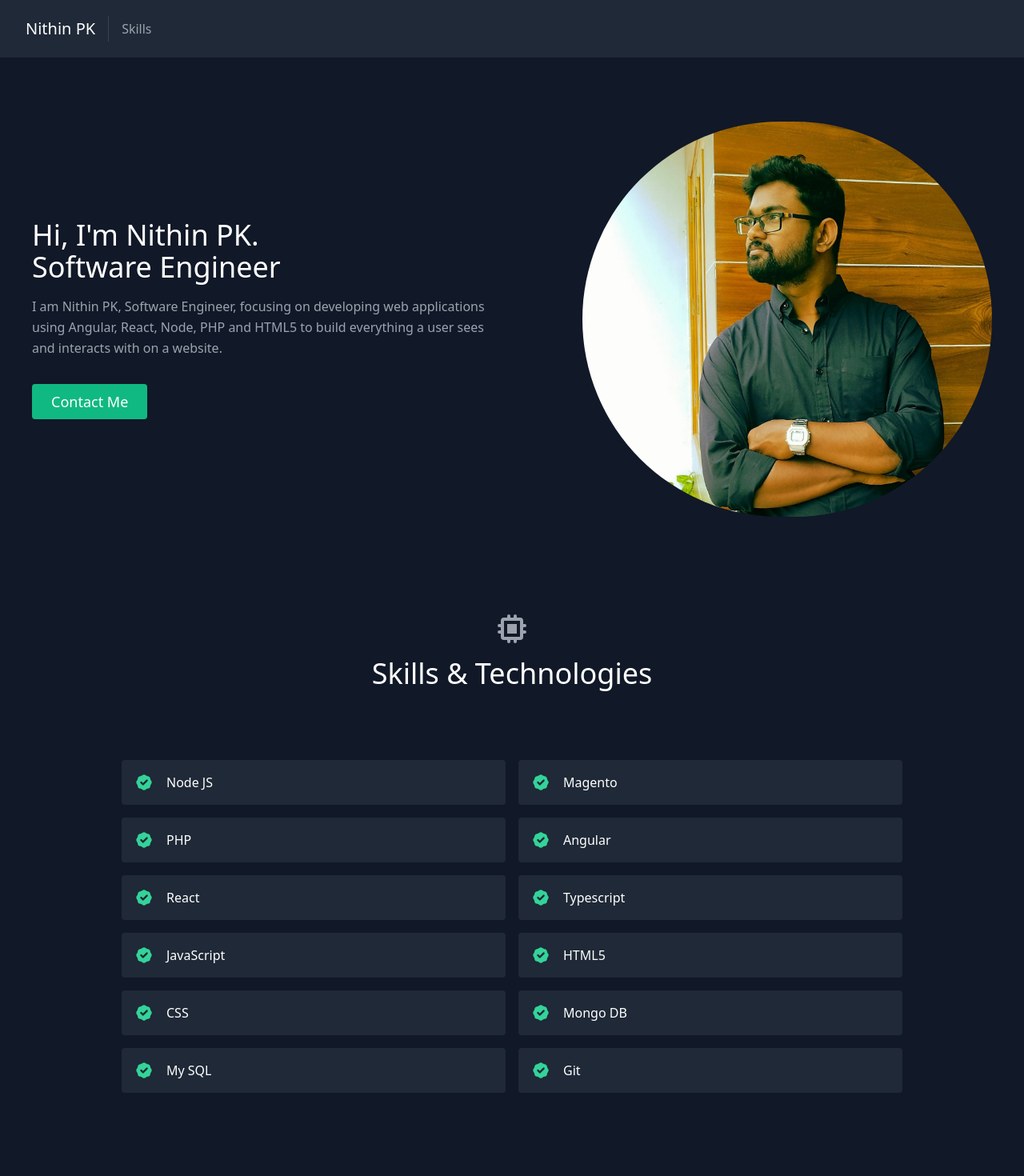
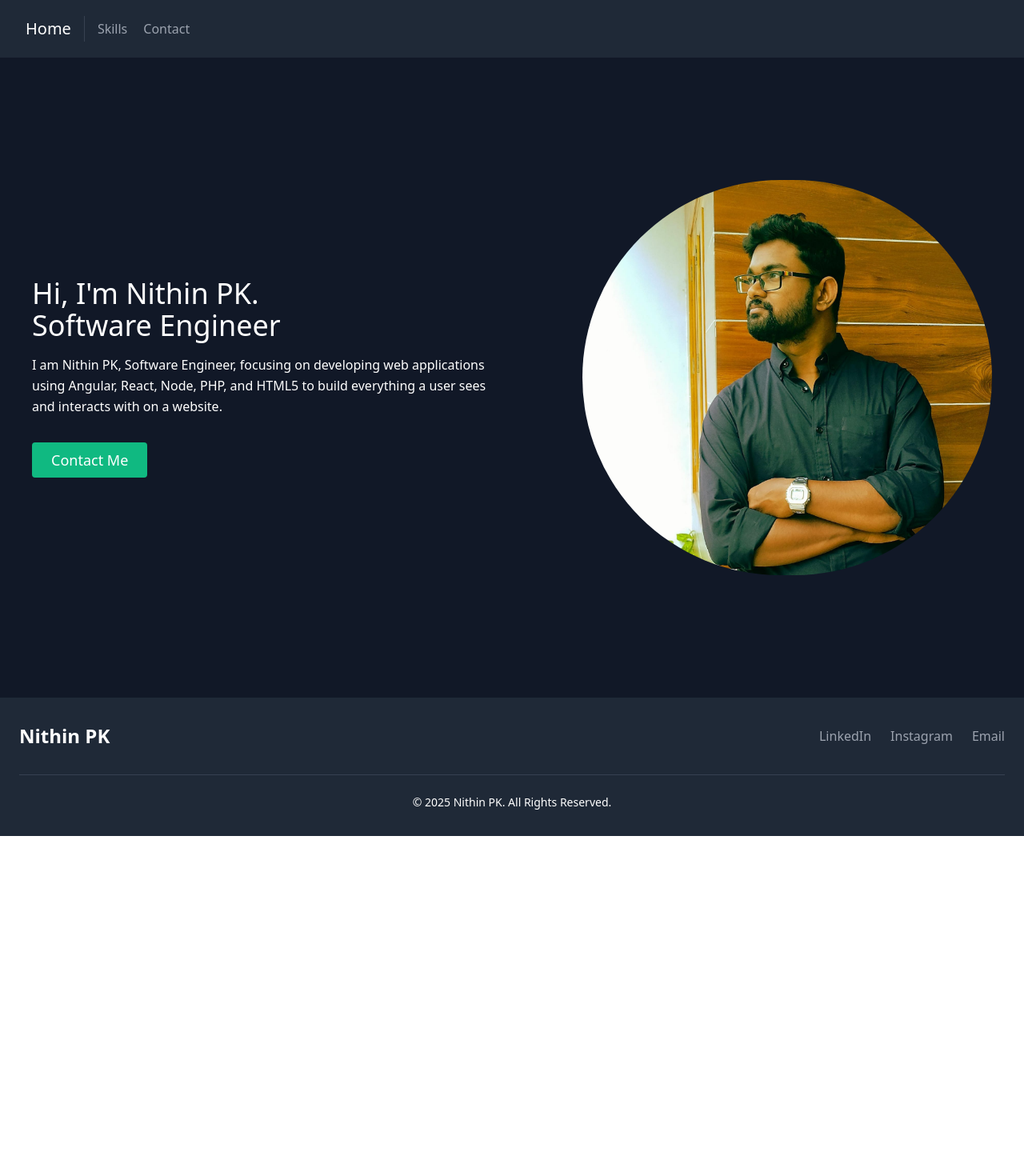
Before and after one commit to nithinpk01/nithin-portfolio, a React (Create React App) app: page / in a window 1280 px wide. Shown: the top 1470 px of the page at 80% size. After the commit the page ends 1045 px from the top, so only its background shows below. Built offline with nearby package versions, Linux system fonts and the light colour scheme; grey boxes are pictures that could not be loaded.

Commit message:
add blogs

```diff
--- a/package.json
+++ b/package.json
@@ -5,8 +5,9 @@
   "dependencies": {
     "@craco/craco": "^5.9.0",
     "@heroicons/react": "^1.0.1",
-    "react": "^17.0.2",
-    "react-dom": "^17.0.2",
+    "react": "^18.3.1",
+    "react-dom": "^18.3.1",
+    "react-router-dom": "^6.30.0",
     "react-scripts": "^1.1.5"
   },
   "scripts": {
--- a/src/App.js
+++ b/src/App.js
@@ -1,20 +1,28 @@
 import React from "react";
+import { BrowserRouter as Router, Routes, Route } from "react-router-dom"; // Import required components from react-router-dom
 import About from "./components/About";
 import Contact from "./components/Contact";
 import Navbar from "./components/Navbar";
-// import Projects from "./components/Projects";
 import Skills from "./components/Skills";
-// import Testimonials from "./components/Testimonials";
+import Blogs from "./components/Blogs"; // New Blogs component
+import BlogPost from "./components/BlogPost";
+import Footer from "./components/Footer"; // Adjust the path as needed
+
 
 export default function App() {
   return (
-    <main className="text-gray-400 bg-gray-900 body-font">
-      <Navbar />
-      <About />
-      {/* <Projects /> */}
-      <Skills />
-      {/* <Testimonials /> */}
-      <Contact />
-    </main>
+    <Router>
+      <main className="text-gray-400 bg-gray-900 body-font">
+        <Navbar />
+        <Routes>
+          <Route path="/" element={<About />} />
+          <Route path="/skills" element={<Skills />} />
+          <Route path="/contact" element={<Contact />} />
+          <Route path="/blogs" element={<Blogs />} />
+          <Route path="/blogs/:id" element={<BlogPost />} />
+        </Routes>
+        <Footer />
+      </main>
+    </Router>
   );
 }
--- a/src/components/About.js
+++ b/src/components/About.js
@@ -2,27 +2,22 @@ import React from "react";
 
 export default function About() {
   return (
-    <section id="about">
+    <section id="about" className="min-h-screen flex items-center justify-center bg-gray-900">
       <div className="container mx-auto flex px-10 py-20 md:flex-row flex-col items-center">
         <div className="lg:flex-grow md:w-1/2 lg:pr-24 md:pr-16 flex flex-col md:items-start md:text-left mb-16 md:mb-0 items-center text-center">
           <h1 className="title-font sm:text-4xl text-3xl mb-4 font-medium text-white">
             Hi, I'm Nithin PK.
             <br className="hidden lg:inline-block" /> Software Engineer
           </h1>
-          <p className="mb-8 leading-relaxed">
-          I am Nithin PK, Software Engineer, focusing on developing web applications using Angular, React, Node, PHP and HTML5 to build everything a user sees and interacts with on a website.
+          <p className="mb-8 leading-relaxed text-white">
+            I am Nithin PK, Software Engineer, focusing on developing web applications using Angular, React, Node, PHP, and HTML5 to build everything a user sees and interacts with on a website.
           </p>
           <div className="flex justify-center">
             <a
-              href="#contact"
+              href="/contact"
               className="inline-flex text-white bg-green-500 border-0 py-2 px-6 focus:outline-none hover:bg-green-600 rounded text-lg">
               Contact Me
             </a>
-            {/* <a
-              href="#projects"
-              className="ml-4 inline-flex text-gray-400 bg-gray-800 border-0 py-2 px-6 focus:outline-none hover:bg-gray-700 hover:text-white rounded text-lg">
-              See My Past Work
-            </a> */}
           </div>
         </div>
         <div className="lg:max-w-lg lg:w-full md:w-1/2 w-5/6">
--- /dev/null
+++ b/src/components/Blogs.js
@@ -0,0 +1,41 @@
+import React from "react";
+import { Link } from "react-router-dom"; // Import Link from react-router-dom
+
+export default function Blogs() {
+  return (
+    <section id="blogs" className="relative min-h-screen flex flex-col justify-between bg-gray-900">
+      {/* Container will be positioned at top, bottom, or center */}
+      <div className="text-center bg-gray-800 p-10 rounded-lg shadow-xl w-full max-w-md mx-auto">
+        <h1 className="text-white sm:text-4xl text-3xl mb-5 font-medium title-font">
+          Blog Topics
+        </h1>
+
+        {/* Ordered List with <h3> for each topic */}
+        <ol className="list-decimal text-white space-y-4 text-left">
+          <li>
+            <h3 className="text-xl font-semibold">
+              <Link to="/blogs/web-development-basics" className="cursor-pointer hover:text-indigo-400">
+                Web Development Basics
+              </Link>
+            </h3>
+          </li>
+          <li>
+            <h3 className="text-xl font-semibold">
+              <Link to="/blogs/front-end-development" className="cursor-pointer hover:text-indigo-400">
+                Front-End Development
+              </Link>
+            </h3>
+          </li>
+          <li>
+            <h3 className="text-xl font-semibold">
+              <Link to="/blogs/back-end-development" className="cursor-pointer hover:text-indigo-400">
+                Back-End Development
+              </Link>
+            </h3>
+          </li>
+          {/* Add more topics here if needed */}
+        </ol>
+      </div>
+    </section>
+  );
+}
--- a/src/components/Contact.js
+++ b/src/components/Contact.js
@@ -1,9 +1,10 @@
-import React from "react";
+import React, { useState } from "react";
 
 export default function Contact() {
-  const [name, setName] = React.useState("");
-  const [email, setEmail] = React.useState("");
-  const [message, setMessage] = React.useState("");
+  const [name, setName] = useState("");
+  const [email, setEmail] = useState("");
+  const [message, setMessage] = useState("");
+  const [isSubmitting, setIsSubmitting] = useState(false);
 
   function encode(data) {
     return Object.keys(data)
@@ -15,24 +16,31 @@ export default function Contact() {
 
   function handleSubmit(e) {
     e.preventDefault();
+    setIsSubmitting(true); // Set submitting to true when form is being submitted
+
     fetch("https://script.google.com/macros/s/AKfycby51vVvWJodth70cz0kmv3t3B2DfMBF6wlVhvesa84A5ddjQ4n_Io7ohsZzAnVSL_6v/exec", {
       method: "POST",
       headers: { "Content-Type": "application/x-www-form-urlencoded" },
       body: encode({ "form-name": "test", name, email, message }),
     })
       .then(() => {
-        alert("Message sent!")
-        document.getElementById('name').value = "";
-        document.getElementById('email').value = "";
-        document.getElementById('message').value = "";
+        alert("Message sent!");
+        setName("");
+        setEmail("");
+        setMessage("");
+        setIsSubmitting(false); // Reset the submitting state
       })
-      .catch((error) => alert(error));
+      .catch((error) => {
+        alert("Error sending message: " + error);
+        setIsSubmitting(false); // Reset the submitting state
+      });
   }
 
   return (
-    <section id="contact" className="relative">
+    <section id="contact" className="min-h-screen flex items-center justify-center bg-gray-900">
       <div className="container px-5 py-10 mx-auto flex sm:flex-nowrap flex-wrap">
         <div className="lg:w-2/3 md:w-1/2 bg-gray-900 rounded-lg overflow-hidden sm:mr-10 p-10 flex items-end justify-start relative">
+          {/* Map iframe */}
           <iframe
             width="100%"
             height="100%"
@@ -42,21 +50,10 @@ export default function Contact() {
             marginHeight={0}
             marginWidth={0}
             style={{ filter: "opacity(0.7)" }}
-            // went to this website https://www.embed-map.com/ and copy src from generated html code data
-            // actual location:  https://www.google.com/maps/embed?pb=!1m18!1m12!1m3!1d3916.5269086258404!2d76.199420714751!3d10.999037492170716!2m3!1f0!2f0!3f0!3m2!1i1024!2i768!4f13.1!3m3!1m2!1s0x0%3A0x9a4e9ea1aa29fb9d!2s7J2RX6X2%2BJJ9!5e0!3m2!1sen!2sin!4v1671375652009!5m2!1sen!2sin
-            src="https://www.google.com/maps/embed/v1/place?q=Kerala,+India&key=AIzaSyBFw0Qbyq9zTFTd-tUY6dZWTgaQzuU17R8"   loading="lazy"
+            src="https://www.google.com/maps/embed/v1/place?q=Kerala,+India&key=AIzaSyBFw0Qbyq9zTFTd-tUY6dZWTgaQzuU17R8"
+            loading="lazy"
           />
           <div className="bg-gray-900 relative flex flex-wrap py-6 rounded shadow-md">
-            {/* <div className="lg:w-1/2 px-6">
-              <h2 className="title-font font-semibold text-white tracking-widest text-xs">
-                Address
-              </h2>
-              <p className="mt-1">
-                Pallikkuth Kalarikkal (House) <br />
-                Valambur PO <br />
-                Kerala, India 679325
-              </p>
-            </div> */}
             <div className="lg:w-1/2 px-6 mt-4 lg:mt-0">
               <h2 className="title-font font-semibold text-white tracking-widest text-xs">
                 Email
@@ -64,15 +61,11 @@ export default function Contact() {
               <a className="text-indigo-400 leading-relaxed">
                 nithinpkinfo@gmail.com
               </a>
-              {/* <h2 className="title-font font-semibold text-white tracking-widest text-xs mt-4">
-                PHONE
-              </h2>
-              <p className="leading-relaxed">+91 9539540146</p> */}
-               <h2 className="title-font font-semibold text-white tracking-widest text-xs mt-4">
+              <h2 className="title-font font-semibold text-white tracking-widest text-xs mt-4">
                 LinkedIn
               </h2>
               <a className="text-indigo-400 leading-relaxed" href="https://www.linkedin.com/in/nithinpk/">
-              linkedin/nithinpk
+                linkedin/nithinpk
               </a>
               <h2 className="title-font font-semibold text-white tracking-widest text-xs mt-4">
                 Instagram
@@ -83,17 +76,19 @@ export default function Contact() {
             </div>
           </div>
         </div>
+
+        {/* Contact Form */}
         <form
-          netlify
           name="test"
           onSubmit={handleSubmit}
-          className="lg:w-1/3 md:w-1/2 flex flex-col md:ml-auto w-full md:py-8 mt-8 md:mt-0">
+          className="lg:w-1/3 md:w-1/2 flex flex-col md:ml-auto w-full md:py-8 mt-8 md:mt-0"
+        >
           <h2 className="text-white sm:text-4xl text-3xl mb-1 font-medium title-font">
             Say hello to me
           </h2>
-          <p className="leading-relaxed mb-5">
-            You can send message here
-          </p>
+          <p className="leading-relaxed mb-5 text-white">You can send a message here</p>
+
+          {/* Name input */}
           <div className="relative mb-4">
             <label htmlFor="name" className="leading-7 text-sm text-gray-400">
               Name
@@ -102,10 +97,14 @@ export default function Contact() {
               type="text"
               id="name"
               name="name"
+              value={name}
               className="w-full bg-gray-800 rounded border border-gray-700 focus:border-indigo-500 focus:ring-2 focus:ring-indigo-900 text-base outline-none text-gray-100 py-1 px-3 leading-8 transition-colors duration-200 ease-in-out"
               onChange={(e) => setName(e.target.value)}
-              required/>
+              required
+            />
           </div>
+
+          {/* Email input */}
           <div className="relative mb-4">
             <label htmlFor="email" className="leading-7 text-sm text-gray-400">
               Email
@@ -114,27 +113,35 @@ export default function Contact() {
               type="email"
               id="email"
               name="email"
+              value={email}
               className="w-full bg-gray-800 rounded border border-gray-700 focus:border-indigo-500 focus:ring-2 focus:ring-indigo-900 text-base outline-none text-gray-100 py-1 px-3 leading-8 transition-colors duration-200 ease-in-out"
               onChange={(e) => setEmail(e.target.value)}
-              required/>
+              required
+            />
           </div>
+
+          {/* Message input */}
           <div className="relative mb-4">
-            <label
-              htmlFor="message"
-              className="leading-7 text-sm text-gray-400">
+            <label htmlFor="message" className="leading-7 text-sm text-gray-400">
               Message
             </label>
             <textarea
               id="message"
               name="message"
+              value={message}
               className="w-full bg-gray-800 rounded border border-gray-700 focus:border-indigo-500 focus:ring-2 focus:ring-indigo-900 h-32 text-base outline-none text-gray-100 py-1 px-3 resize-none leading-6 transition-colors duration-200 ease-in-out"
               onChange={(e) => setMessage(e.target.value)}
-            required/>
+              required
+            />
           </div>
+
+          {/* Submit button */}
           <button
             type="submit"
-            className="text-white bg-indigo-500 border-0 py-2 px-6 focus:outline-none hover:bg-indigo-600 rounded text-lg">
-            Submit
+            className="text-white bg-indigo-500 border-0 py-2 px-6 focus:outline-none hover:bg-indigo-600 rounded text-lg"
+            disabled={isSubmitting}
+          >
+            {isSubmitting ? "Sending..." : "Submit"}
           </button>
         </form>
       </div>
--- /dev/null
+++ b/src/components/Footer.js
@@ -0,0 +1,45 @@
+import React from "react";
+
+export default function Footer() {
+  return (
+    <footer className="bg-gray-800 text-white">
+      <div className="container mx-auto px-6 py-8">
+        <div className="flex justify-between items-center">
+          <div>
+            <h1 className="text-2xl font-semibold">Nithin PK</h1>
+            {/* <p className="text-sm mt-2">Software Engineer</p> */}
+          </div>
+
+          <div className="flex space-x-6">
+            <a
+              href="https://www.linkedin.com/in/nithinpk/"
+              target="_blank"
+              rel="noopener noreferrer"
+              className="text-gray-400 hover:text-indigo-500"
+            >
+              LinkedIn
+            </a>
+            <a
+              href="https://www.instagram.com/nithinpk_official/"
+              target="_blank"
+              rel="noopener noreferrer"
+              className="text-gray-400 hover:text-indigo-500"
+            >
+              Instagram
+            </a>
+            <a
+              href="mailto:nithinpkinfo@gmail.com"
+              className="text-gray-400 hover:text-indigo-500"
+            >
+              Email
+            </a>
+          </div>
+        </div>
+
+        <div className="mt-8 border-t border-gray-700 pt-6 text-center text-sm">
+          <p>© 2025 Nithin PK. All Rights Reserved.</p>
+        </div>
+      </div>
+    </footer>
+  );
+}
--- a/src/components/Navbar.js
+++ b/src/components/Navbar.js
@@ -1,31 +1,44 @@
 import React from "react";
+import { Link } from "react-router-dom"; // Import Link from react-router-dom
 
 export default function Navbar() {
   return (
     <header className="bg-gray-800 md:sticky top-0 z-10">
       <div className="container mx-auto flex flex-wrap p-5 flex-col md:flex-row items-center">
-        <a className="title-font font-medium text-white mb-4 md:mb-0">
-          <a href="#about" className="ml-3 text-xl">
-            Nithin PK
-          </a>
-        </a>
-        <nav className="md:mr-auto md:ml-4 md:py-1 md:pl-4 md:border-l md:border-gray-700	flex flex-wrap items-center text-base justify-center">
-          {/* <a href="#projects" className="mr-5 hover:text-white">
+        {/* Logo */}
+        <Link className="title-font font-medium text-white mb-4 md:mb-0" to="/">
+          <span className="ml-3 text-xl">Home</span>
+        </Link>
+
+        {/* Navigation Links */}
+        <nav className="md:mr-auto md:ml-4 md:py-1 md:pl-4 md:border-l md:border-gray-700 flex flex-wrap items-center text-base justify-center">
+          {/* You can replace #skills with /skills to go to the /skills route */}
+          <Link to="/skills" className="mr-5 hover:text-white">
+            Skills
+          </Link>
+          <Link to="/contact" className="mr-5 hover:text-white">
+            Contact
+          </Link>
+          {/* <Link to="/blogs" className="mr-5 hover:text-white">
+            Blogs
+          </Link> */}
+
+          {/* Similarly, you can add more links like */}
+          {/* <Link to="/projects" className="mr-5 hover:text-white">
             Past Work
-          </a> */}
-          <a href="#skills" className="mr-5 hover:text-white">
-            Skills
-          </a>
-          {/* <a href="#testimonials" className="mr-5 hover:text-white">
+          </Link> */}
+
+          {/* <Link to="/testimonials" className="mr-5 hover:text-white">
             Testimonials
-          </a> */}
+          </Link> */}
         </nav>
-        {/* <a
-          href="#contact"
+
+        {/* You can also add other buttons or links here */}
+        {/* <Link
+          to="/contact"
           className="inline-flex items-center bg-gray-800 border-0 py-1 px-3 focus:outline-none hover:bg-gray-700 rounded text-base mt-4 md:mt-0">
           Connect Me
-          <ArrowRightIcon className="w-4 h-4 ml-1" />
-        </a> */}
+        </Link> */}
       </div>
     </header>
   );
--- a/src/components/Skills.js
+++ b/src/components/Skills.js
@@ -5,7 +5,7 @@ import { skills } from "../data";
 export default function Skills() {
   return (
     <section id="skills">
-      <div className="container px-5 py-10 mx-auto">
+      <div className="min-h-screen container px-5 py-10 mx-auto">
         <div className="text-center mb-20">
           <ChipIcon className="w-10 inline-block mb-4" />
           <h1 className="sm:text-4xl text-3xl font-medium title-font text-white mb-4">
```
Also changed, not shown: public/data/blogs.json (added, +12 -0 lines), 2 other files (tests, documents, lock files or other folders).
